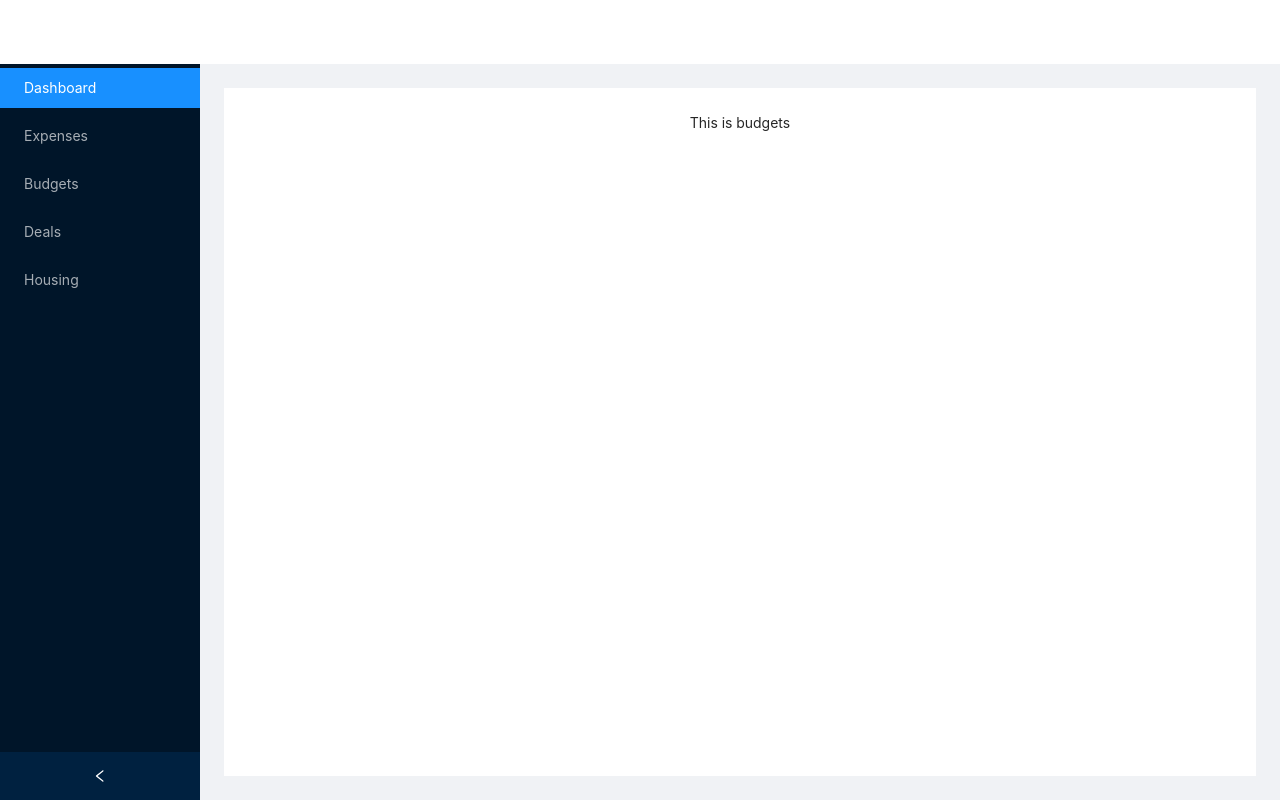
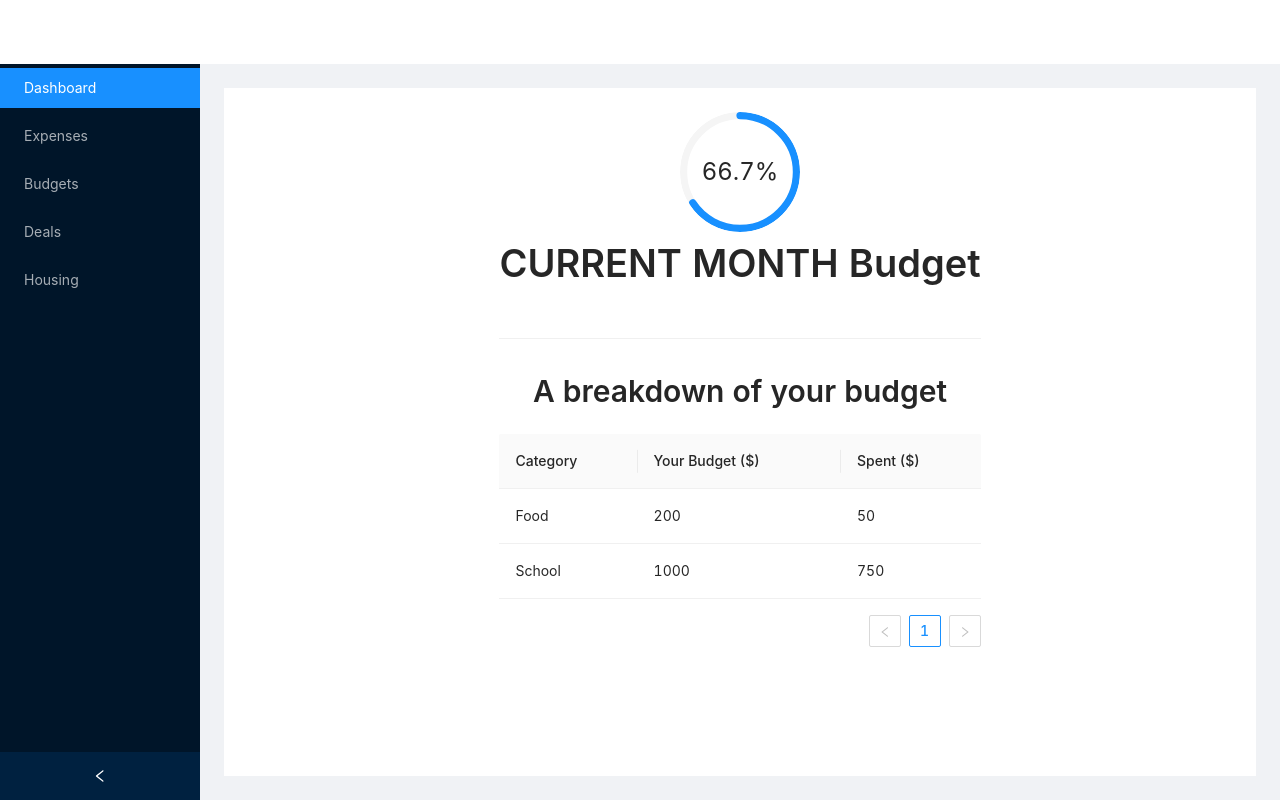
Before and after one commit to sagarthomas/studlife, a React (Create React App) app: page /budgets in a window 1280 px wide. Built offline with nearby package versions, Linux system fonts and the light colour scheme.

Commit message:
Started the budgets page

```diff
--- a/src/components/BudgetPage.js
+++ b/src/components/BudgetPage.js
@@ -1,12 +1,59 @@
 import React from "react";
+import { Space, Card, Divider, Table, Progress, Typography, Popover, Button } from 'antd';
 
 class BudgetPage extends React.Component {
   constructor(props) {
     super(props);
+
+    this.state = {budgets: [{category: "Food", budget: "200", spent: "50"}, {category: "School", budget: "1000", spent: "750"}]};
+  }
+
+  findPercent() {
+    var budget = 0;
+    var spent = 0;
+
+    this.state.budgets.forEach(element => {
+      budget += parseFloat(element.budget);
+      spent += parseFloat(element.spent);
+    });
+
+    return ((spent/budget)*100).toFixed(1);
+
   }
 
   render() {
-    return <div>This is budgets</div>;
+
+    const { Title } = Typography;
+
+
+    const columns = [
+      {
+        title: 'Category',
+        dataIndex: 'category',
+        key: 'category',
+      },
+      {
+        title: 'Your Budget ($)',
+        dataIndex: 'budget',
+        key: 'budget',
+      },
+      {
+        title: 'Spent ($)',
+        dataIndex: 'spent',
+        key: 'spent',
+      },
+    ];
+
+
+    return (
+      <Space direction="vertical">
+        <Progress percent={this.findPercent()} type="circle" />
+        <Title>CURRENT MONTH Budget</Title>
+        <Divider />
+        <Title level={2}>A breakdown of your budget</Title>
+        <Table columns={columns} dataSource={this.state.budgets} />
+      </Space>
+    );
   }
 }
 
```
Also changed, not shown: 1 other file (tests, documents, lock files or other folders).
